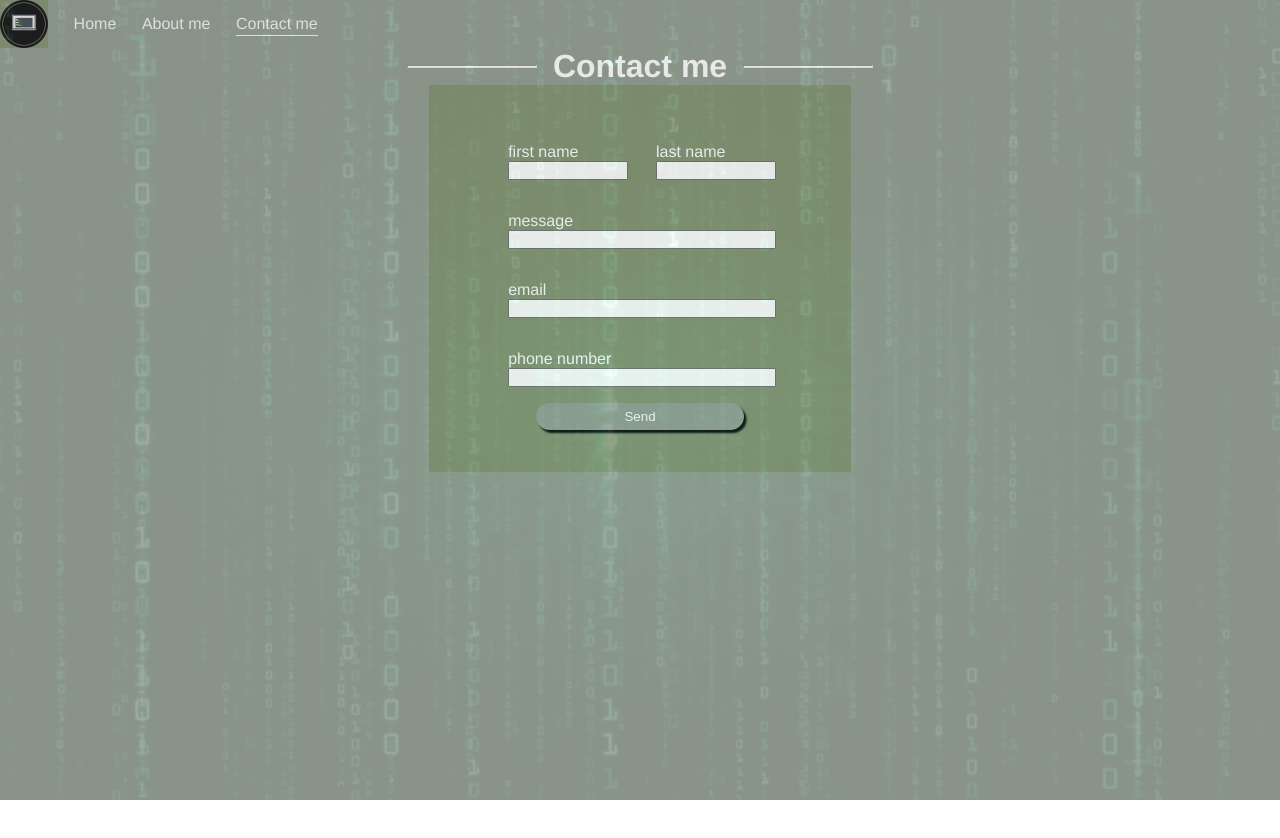
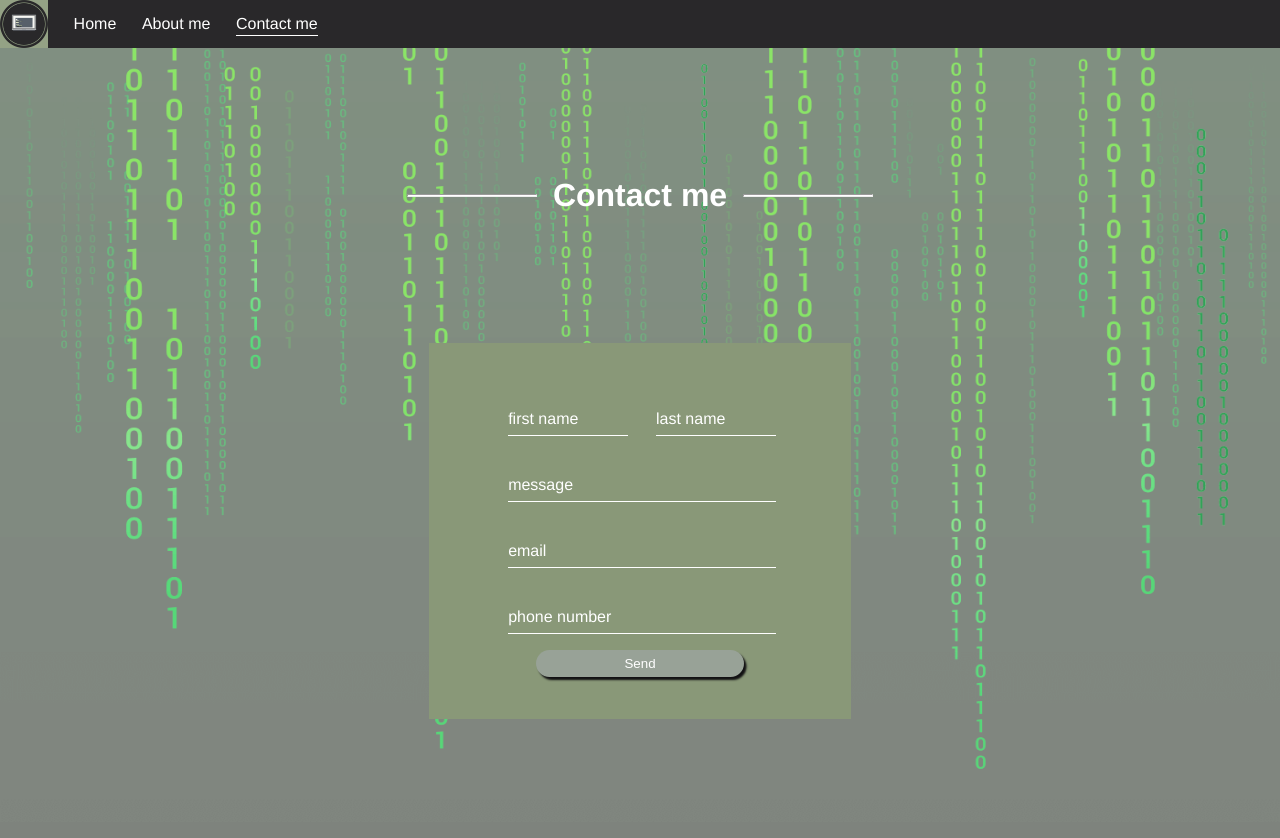
Before and after one commit to MaxSultan/portfolio, a Vue app: page /#/contact in a window 1280 px wide. Shown: the top 838 px of the page. Before the commit the page ends 800 px from the top, so only its background shows below. Built offline with nearby package versions, Linux system fonts and the light colour scheme.

Commit message:
added form animations, changed background

```diff
--- a/src/App.vue
+++ b/src/App.vue
@@ -1,10 +1,8 @@
 <template>
   <div id="app">
+    <NavBar />
     <div class="background-image">
-      <div class="background-fade">
-        <NavBar />
-        <router-view />
-      </div>
+      <router-view />
     </div>
   </div>
 </template>
@@ -36,14 +34,8 @@ export default {
   padding: 0px;
 }
 .background-image {
-  background-image: url("./assets/binary.jpeg");
-  /* background: linear-gradient(#fff, #e6e6e6); */
+  background-image: url("./assets/Matrix-Background.png");
   background-size: 100% 100%;
   min-height: 100vh;
 }
-.background-fade{
-  background-color:#98a297;
-  min-height: 100vh;
-  opacity: 0.9;
-}
 </style>
--- a/src/components/ContactForm.vue
+++ b/src/components/ContactForm.vue
@@ -84,7 +84,7 @@ form {
 input {
   width: 100%;
 }
-.form-button{
+.form-button {
   padding-left: 30%;
   padding-right: 30%;
   padding-top: 2%;
@@ -94,5 +94,48 @@ input {
   color: white;
   background-color: #98a297;
   box-shadow: 2.5px 3px 2px #121113;
+  cursor: pointer;
+}
+@keyframes slideDown {
+  0% {
+  }
+  50% {
+    transform: translateY(-10px);
+  }
+}
+input {
+  border: none;
+  border-bottom: 1px solid white;
+  background-color: transparent;
+  caret-color: white;
+  text-indent: 2px;
+  padding: 2px;
+  color: white;
+  margin-top: 0px;
+  transition: all 0.3s;
+  font-size: 10px;
+  line-height: 2px;
+}
+input:focus {
+  background-color: transparent;
+  border: none;
+  border-bottom: 1px solid white;
+  padding-bottom: 4px;
+  margin-top: 10px;
+  transition: all 0.3s;
+  width: 110%;
+  font-size: 12px;
+}
+input:focus-visible {
+  outline-offset: none;
+  padding: 0px;
+  padding-bottom: 4px;
+  outline: none;
+  animation: slideDown 1s once 0s ease-in;
+  animation-fill-mode: forwards;
+}
+label{
+  position: relative;
+  top: 8px;
 }
 </style>
--- a/src/components/NavBar.vue
+++ b/src/components/NavBar.vue
@@ -21,7 +21,7 @@ export default {};
   justify-content: flex-start;
   align-items: center;
   z-index: 999;
-  /* background-color: #899878; */
+  background-color: #121113;
   opacity: 0.9;
 }
 .nav-logo{
--- a/src/screens/Contact.vue
+++ b/src/screens/Contact.vue
@@ -40,6 +40,7 @@ hr {
   flex-direction: column;
   justify-content: space-evenly;
   align-items: center;
+  height: 100vh
 }
 .contact-form-container {
   display: flex;
```
Also changed, not shown: src/assets/Matrix-Background.png (added). Lines whose indentation alone changed are shown as unchanged.
